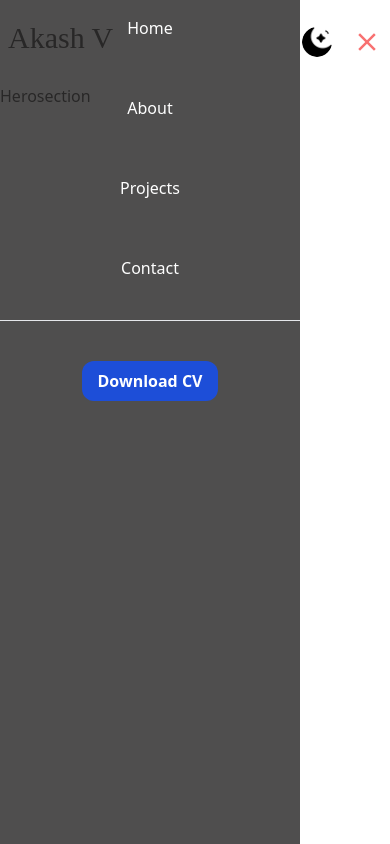
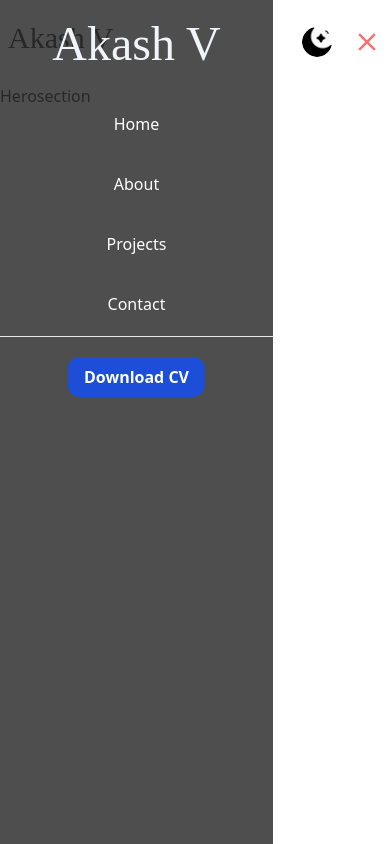
Before and after one commit to Akash-Shetty-85/portfolio, a React (Vite) app: page / in a window 390 px wide. Both pictures are taken after a click on the button 367 px from the left and 42 px from the top of the page. Built offline with nearby package versions, Linux system fonts and the light colour scheme; a web font is replaced by a local one.

Commit message:
new update

```diff
--- a/src/Components/Navbar/index.jsx
+++ b/src/Components/Navbar/index.jsx
@@ -61,7 +61,10 @@ const Navbar = ({ sections }) => {
       {showSidebar && (
         <div className='sidebar'>
           {/* Add sidebar links or components here */}
-          <div className='flex flex-wrap flex-col items-center gap-y-10'>
+          <div className='nav-logo text-5xl md:text-5xl mb-7 mt-5 flex items-center justify-center text-slate-100'>
+        Akash V
+      </div>
+          <div className='flex flex-wrap flex-col items-center gap-y-5'>
             {sections.map((section) => (
               <div key={section.id} className='mt-4 text-white'>
                 {section.section}
--- a/src/Components/Navbar/navbar.css
+++ b/src/Components/Navbar/navbar.css
@@ -7,7 +7,7 @@
       position: fixed;
       top: 0;
       left: 0;
-      width: 300px;
+      width: 70%;
       height: 100%;
       background-color: rgba(48, 47, 47, 0.847);
       transition: background-color 300ms ease-in-out, transform 900ms ease-in-out;
```
